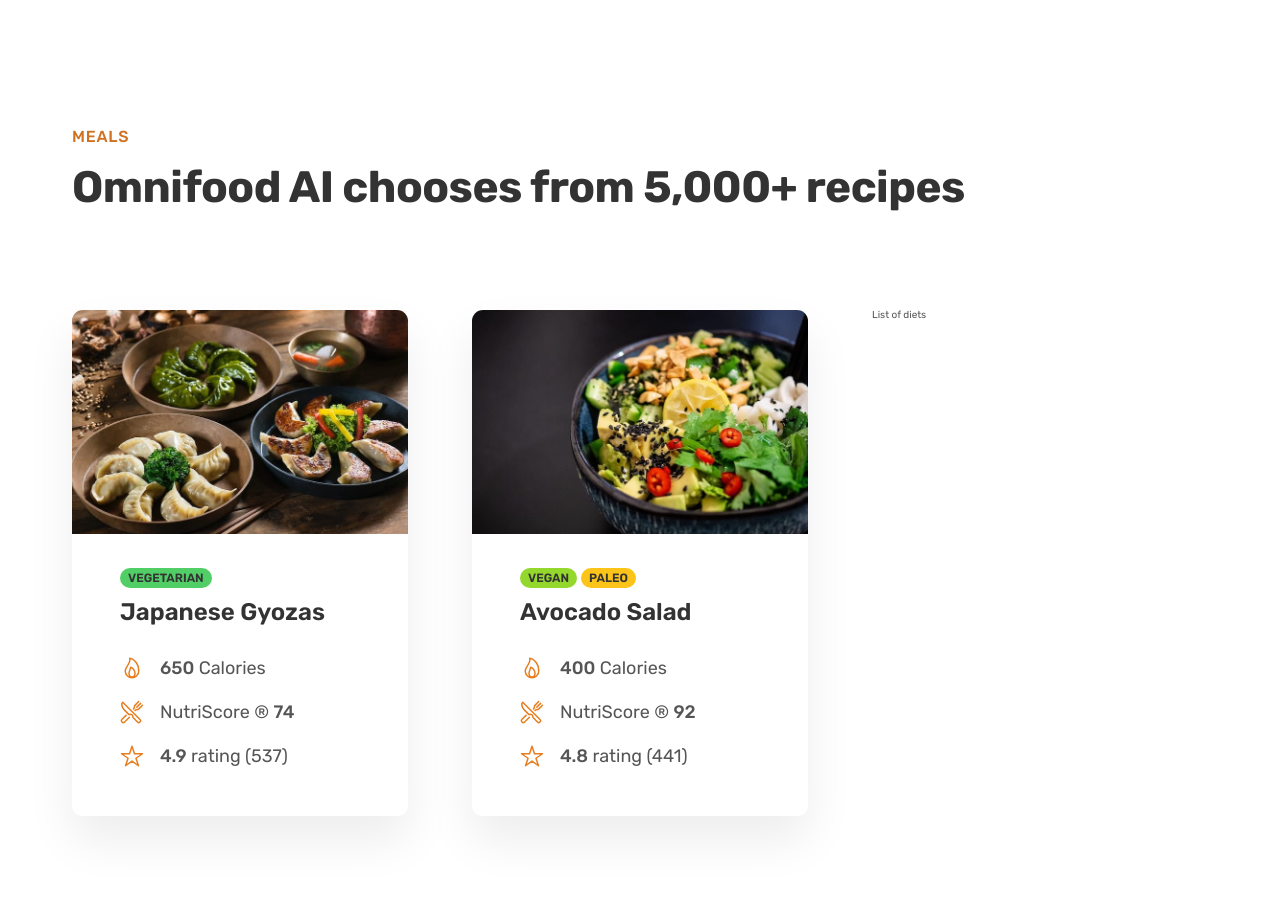
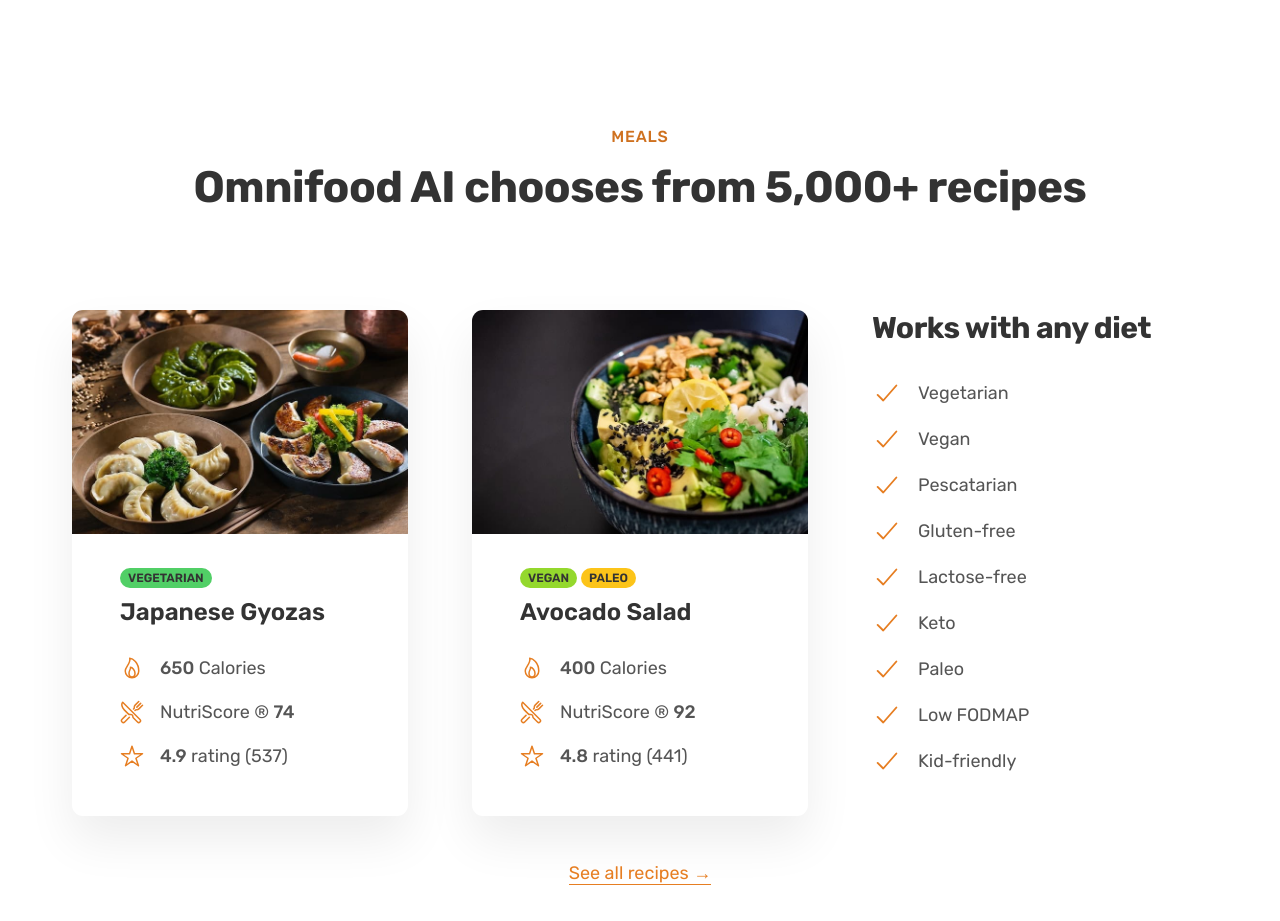
Before and after one commit to krostan/HTML-CSS-test, a plain HTML site: page Omnifood/index.html in a window 1280 px wide. Shown: the part 2580-3501 px from the top of the page. Drawn offline with nearby package versions, Linux system fonts and the light colour scheme.

Commit message:
Second commit

```diff
--- a/Omnifood/css/general.css
+++ b/Omnifood/css/general.css
@@ -164,7 +164,11 @@ body {
   3 更改動畫的類型 */
 
   /* Put transition on original "state" */
-  transition: background-color 0.3s; /*常用是 0.3S*/
+  /*常用是 0.3S*/
+  /* transition: background-color 0.3s;
+  除了 背景顏色 還有box-shadow
+  所以使用all*/
+  transition: all 0.3s;
 }
 
 .btn--full:link,
@@ -201,9 +205,41 @@ body {
   box-shadow: inset 0 0 0 3px #fff;
 }
 
-/* help類別 */
+.link:link,
+.link:visited {
+  display: inline-block;
+  color: #e67e22;
+  text-decoration: none;
+  /* currentColor
+  它會使用當前文本的顏色 */
+  border-bottom: 1px solid currentColor;
+  padding-bottom: 2px;
+  transition: all 0.3s;
+}
+
+.link:hover,
+.link:active {
+  color: #cf711f;
+  /* 如果直接設定
+  border-bottom:none
+  會造成頁面跳動
+  所以使用transparent 透明關鍵字
+  這就解決這個問題*/
+  border-bottom: 1px solid transparent;
+}
+
+/* HELPER/SETTINGS CLASSES
+help類別 */
 .margin-right-sm {
   margin-right: 1.6rem !important;
+}
+
+.margin-bottom-md {
+  margin-bottom: 4.8rem;
+}
+
+.center-text {
+  text-align: center;
 }
 
 strong {
--- a/Omnifood/css/style.css
+++ b/Omnifood/css/style.css
@@ -219,6 +219,12 @@
   /* 如果有東西從此容器溢出(超出容器大小)
   則溢出的部分會被隱藏 */
   overflow: hidden;
+  transition: all 0.4s;
+}
+
+.meal:hover {
+  transform: translateY(-1.2rem);
+  box-shadow: 0 3.2rem 6.4rem 0 rgba(0, 0, 0, 0.06);
 }
 
 .meal-content {
@@ -282,3 +288,28 @@
 .meal-img {
   width: 100%;
 }
+
+.all-recipes {
+  text-align: center;
+  font-size: 1.8rem;
+}
+
+.list {
+  list-style: none;
+  display: flex;
+  flex-direction: column;
+  gap: 1.6rem;
+}
+
+.list-item {
+  font-size: 1.8rem;
+  display: flex;
+  align-items: center;
+  gap: 1.6rem;
+}
+
+.list-icon {
+  width: 3rem;
+  height: 3rem;
+  color: #e67e22;
+}
--- a/Omnifood/index.html
+++ b/Omnifood/index.html
@@ -14,6 +14,15 @@
 
     <link rel="stylesheet" href="css/general.css" />
     <link rel="stylesheet" href="css/style.css" />
+
+    <script
+      type="module"
+      src="https://unpkg.com/ionicons@5.5.2/dist/ionicons/ionicons.esm.js"
+    ></script>
+    <script
+      nomodule
+      src="https://unpkg.com/ionicons@5.5.2/dist/ionicons/ionicons.js"
+    ></script>
 
     <title>Omnifood</title>
   </head>
@@ -161,14 +170,14 @@
       </section>
 
       <section class="section-meals">
-        <div class="container">
+        <div class="container center-text">
           <span class="subheading">Meals</span>
           <h2 class="heading-secondary">
             Omnifood AI chooses from 5,000+ recipes
           </h2>
         </div>
 
-        <div class="container grid grid--3-cols">
+        <div class="container grid grid--3-cols margin-bottom-md">
           <div class="meal">
             <img
               src="img/meals/meal-1.jpg"
@@ -231,18 +240,54 @@
               </ul>
             </div>
           </div>
-          <div class="list">List of diets</div>
+
+          <div class="diets">
+            <h3 class="heading-tertiary">Works with any diet</h3>
+            <ul class="list">
+              <li class="list-item">
+                <ion-icon class="list-icon" name="checkmark-outline"></ion-icon
+                ><span>Vegetarian</span>
+              </li>
+              <li class="list-item">
+                <ion-icon class="list-icon" name="checkmark-outline"></ion-icon>
+                <span>Vegan</span>
+              </li>
+              <li class="list-item">
+                <ion-icon class="list-icon" name="checkmark-outline"></ion-icon
+                ><span>Pescatarian</span>
+              </li>
+              <li class="list-item">
+                <ion-icon class="list-icon" name="checkmark-outline"></ion-icon
+                ><span>Gluten-free</span>
+              </li>
+              <li class="list-item">
+                <ion-icon class="list-icon" name="checkmark-outline"></ion-icon
+                ><span>Lactose-free</span>
+              </li>
+              <li class="list-item">
+                <ion-icon class="list-icon" name="checkmark-outline"></ion-icon>
+                <span>Keto</span>
+              </li>
+              <li class="list-item">
+                <ion-icon class="list-icon" name="checkmark-outline"></ion-icon>
+                <span>Paleo</span>
+              </li>
+              <li class="list-item">
+                <ion-icon class="list-icon" name="checkmark-outline"></ion-icon
+                ><span>Low FODMAP</span>
+              </li>
+              <li class="list-item">
+                <ion-icon class="list-icon" name="checkmark-outline"></ion-icon
+                ><span>Kid-friendly</span>
+              </li>
+            </ul>
+          </div>
+        </div>
+
+        <div class="container all-recipes">
+          <a href="#" class="link">See all recipes &rarr;</a>
         </div>
       </section>
     </main>
-
-    <script
-      type="module"
-      src="https://unpkg.com/ionicons@5.5.2/dist/ionicons/ionicons.esm.js"
-    ></script>
-    <script
-      nomodule
-      src="https://unpkg.com/ionicons@5.5.2/dist/ionicons/ionicons.js"
-    ></script>
   </body>
 </html>
```
Also changed, not shown: 06-Components/test01.html (+0 -1 lines), test/01-accordion.html (added, +216 -0 lines).
